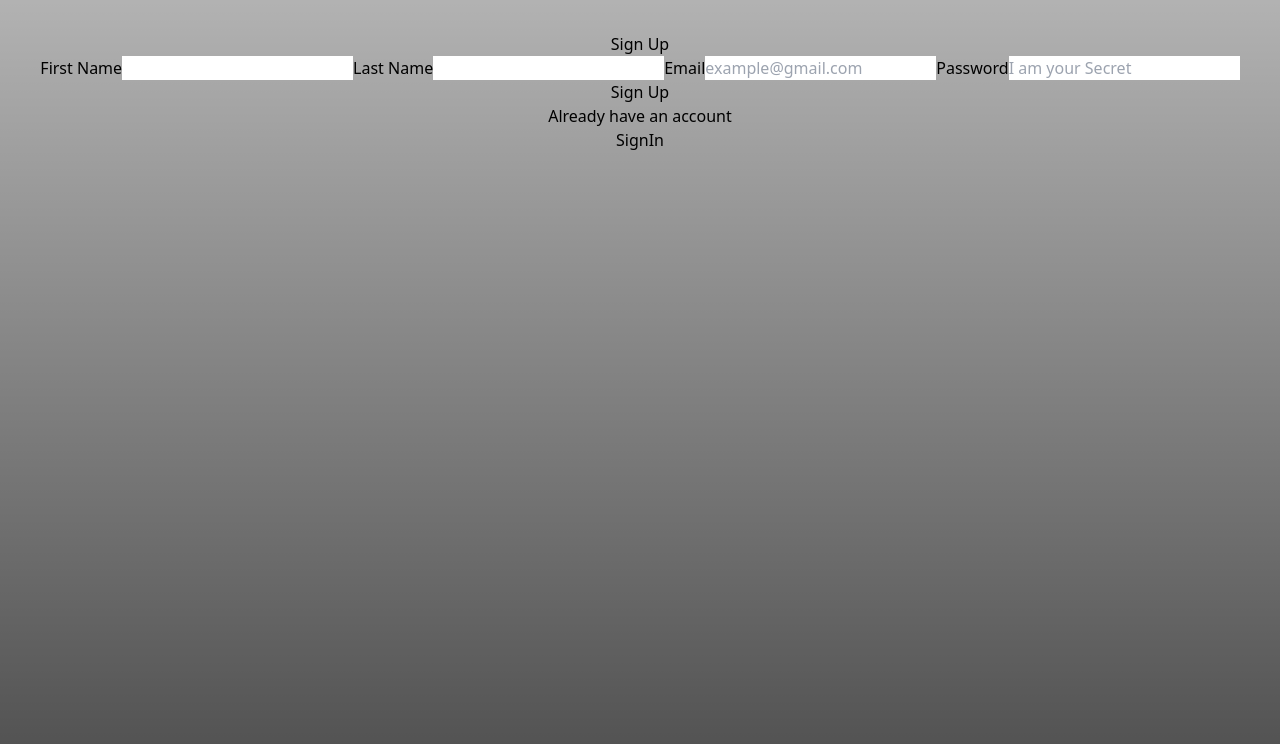
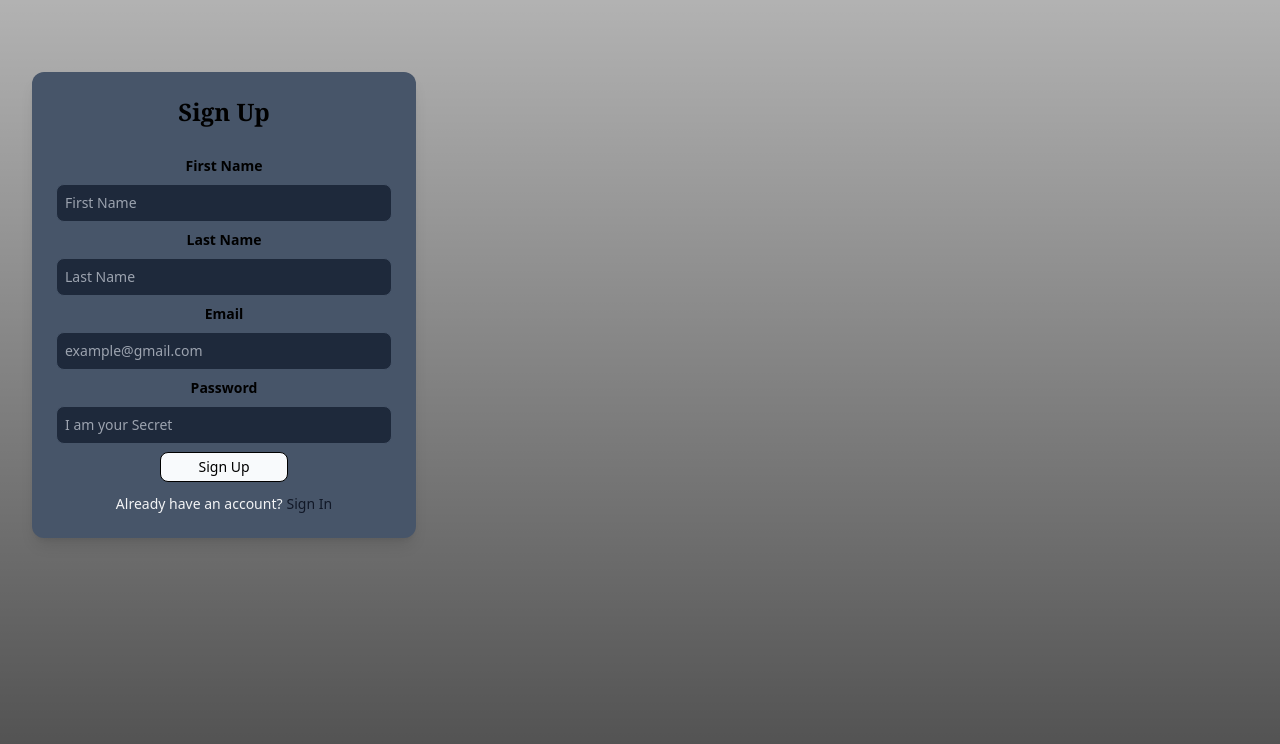
Before and after one commit to Nainuu/TaskManager, a React (Vite) app in the folder frontend/task-manager-frontend/: page /signup in a window 1280 px wide. Shown: the top 744 px of the page. Built offline with nearby package versions, Linux system fonts and the light colour scheme.

Commit message:
another one in the library

```diff
--- a/frontend/task-manager-frontend/src/componenets/auth/SignInForm.jsx
+++ b/frontend/task-manager-frontend/src/componenets/auth/SignInForm.jsx
@@ -29,10 +29,13 @@ export default function SignInForm() {
     }
 
   return (
-    <div className="flex flex-col max-w-xs pb-8 w-full items-center bg-slate-600 rounded-xl gap-8 mt-5">
+    <div className="flex flex-col max-w-xs pb- w-full items-center bg-slate-600 rounded-xl gap-8 mt-5">
   <ToastContainer />
   <h3 className="font-bold text-2xl font-serif text-black font-black ">Welcome Back!</h3>
-      <form className="flex flex-col border-blue-950 " onSubmit={handleLoginSubmit} >
+  <form
+    className="flex flex-col items-center border-blue-950 gap-1 pb-6"
+    onSubmit={handleLoginSubmit}
+  >
     <label className="text-sm font-bold">Email</label>
     <input
       type="text"
@@ -50,12 +53,14 @@ export default function SignInForm() {
       onChange={(e) => setPassword(e.target.value)}
     />
     <button
-         className="bg-slate-50 w-full rounded-xl text-sm py-1 dark:text-black my-3"
+      className="bg-slate-50 hover:font-bold border border-black justify-items-center rounded-lg text-sm py-1 dark:text-black mt-3 w-32"
       type="submit"
-         onClick={() => toast.success("Please Wait!")}>
+      onClick={() => toast.success("Please Wait!")}
+    >
       Sign In
     </button>
   </form>
 </div>
+
   );
 }
--- a/frontend/task-manager-frontend/src/pages/Login.jsx
+++ b/frontend/task-manager-frontend/src/pages/Login.jsx
@@ -16,7 +16,7 @@ const Login = () => {
         <p className='pt-2 font-semibold'>
           No Account yet?
         </p>
-        <button onClick={handleClick} className='bg-slate-900 px-8 py-2 rounded-3xl my-3 hover:font-semibold text-white'>
+        <button onClick={handleClick} className='bg-slate-50 w-full rounded-lg text-sm py-1 dark:text-black border border-black hover:font-bold my-3 w-32'>
           Sign Up
         </button>
       </div>
--- a/frontend/task-manager-frontend/src/pages/Signup.jsx
+++ b/frontend/task-manager-frontend/src/pages/Signup.jsx
@@ -32,50 +32,65 @@ const Signup = () => {
   }
 
   return (
-    <div>
-      <ToastContainer/>
-      <h3>Sign Up</h3>
-      <form className="" onSubmit={handleSubmit}>
-        <label className="" htmlFor='fName'>First Name</label>
+<div className="flex flex-col max-w-sm w-full items-center bg-slate-600 rounded-xl shadow-lg p-6 mt-10">
+  <ToastContainer />
+  <h3 className="text-2xl font-bold font-serif text-black mb-4">Sign Up</h3>
+  <form className="flex flex-col items-center w-full space-y-2" onSubmit={handleSubmit}>
+    <label className="text-sm font-bold text-black mt-3" htmlFor="fName">First Name</label>
     <input
       type="text"
-        name = "fName"
-        placeholder=""
+      name="fName"
+      className="bg-slate-800 placeholder-gray-400 border border-slate-600 rounded-lg p-2 text-sm text-white focus:ring-2 focus:ring-blue-400 focus:outline-none w-full"
+      placeholder="First Name"
       required
       onChange={(e) => setFirsName(e.target.value)}
     />
-        <label className="">Last Name</label>
+    <label className="text-sm font-bold text-gblack" htmlFor="lName">Last Name</label>
     <input
       type="text"
-        placeholder=""
+      name="lName"
+      className="bg-slate-800 placeholder-gray-400 border border-slate-600 rounded-lg p-2 text-sm text-white focus:ring-2 focus:ring-blue-400 focus:outline-none w-full"
+      placeholder="Last Name"
       required
       onChange={(e) => setLastName(e.target.value)}
     />
-        <label className="" htmlFor='email'>Email</label>
+    <label className="text-sm font-bold text-black" htmlFor="email">Email</label>
     <input
       type="email"
+      name="email"
+      className="bg-slate-800 placeholder-gray-400 border border-slate-600 rounded-lg p-2 text-sm text-white focus:ring-2 focus:ring-blue-400 focus:outline-none w-full"
       placeholder="example@gmail.com"
       required
       onChange={(e) => setEmail(e.target.value)}
     />
-        <label className="" htmlFor='password'>Password</label>
+    <label className="text-sm font-bold text-black" htmlFor="password">Password</label>
     <input
       type="password"
+      name="password"
+      className="bg-slate-800 placeholder-gray-400 border border-slate-600 rounded-lg p-2 text-sm text-white focus:ring-2 focus:ring-blue-400 focus:outline-none w-full"
       placeholder="I am your Secret"
       required
       onChange={(e) => setPassword(e.target.value)}
     />
     <button
-         type='submit'
-         onClick={() => toast.success("Please Wait!")}>
+      type="submit"
+     className="bg-slate-50 hover:font-bold border border-black justify-items-center rounded-lg text-sm py-1 dark:text-black  w-32"
+      onClick={() => toast.success("Please Wait!")}
+    >
       Sign Up
     </button>
   </form>
-      <p>
-        Already have an account
+  <p className="text-sm text-gray-100 mt-3">
+    Already have an account?
+    <button
+      className="text-gray-900 hover:underline hover:font-bold ml-1"
+      onClick={handleClick}
+    >
+      Sign In
+    </button>
   </p>
-      <button onClick={handleClick}>SignIn</button>
 </div>
+
   )
 }
 
```
Lines whose indentation alone changed are shown as unchanged.
